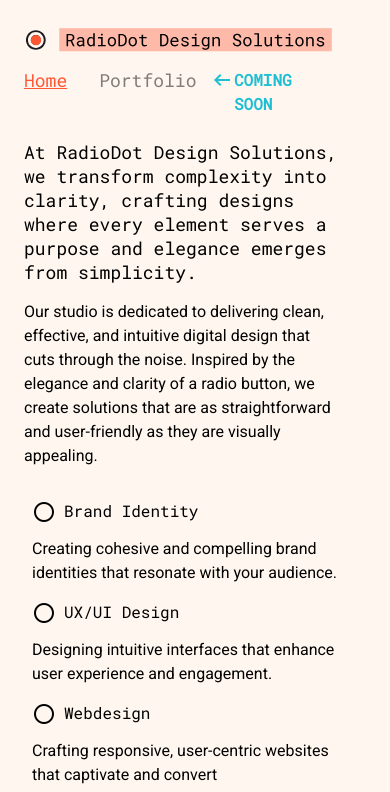
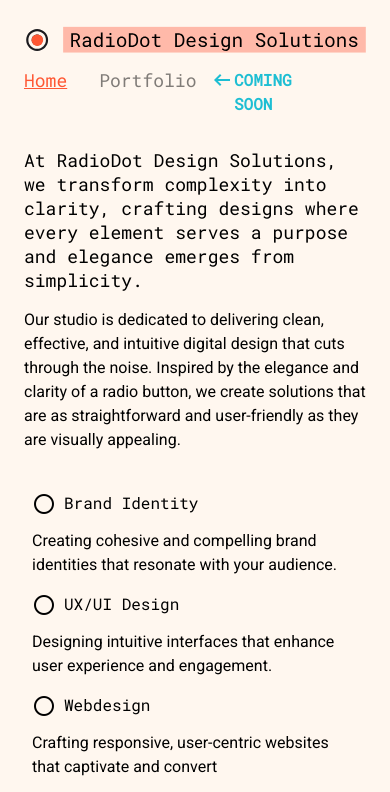
Before and after one commit to tatigr1010/radioDot, a plain HTML site: page index.html in a window 390 px wide. Shown: the top 792 px of the page. Drawn offline with nearby package versions, Linux system fonts and the light colour scheme.

Commit message:
responsiveness adjustments
margin removal for hero section

```diff
--- a/styles.css
+++ b/styles.css
@@ -16,8 +16,8 @@ body {
 
 @media (max-width: 768px) {
     body {
-        padding: 32px 32px 0px 32px;
-        gap: 32px;
+        padding: 24px 24px 0px 24px;
+        gap: 48px;
         width:100%;
     }
 }
@@ -25,7 +25,7 @@ body {
 @media (max-width: 390px) {
     body {
         padding: 24px 24px 0px 24px;
-        gap: 24px;
+        gap: 32px;
         width:100%;
     }
 }
@@ -95,7 +95,7 @@ header .logo img {
         text-align: left;
 
         right: 300px;
-        top: 80px;
+        top: 70px;
         display: flex;
     }
 
@@ -112,7 +112,7 @@ header .logo img {
     .coming-soon {
         font-size: 10px;
         left: 220px;
-        top: 80px;
+        top: 70px;
         display: flex;
     }
 
@@ -155,14 +155,14 @@ header .logo img {
 
 @media (max-width: 768px) {
     .hero {
-        padding: 32px 32px 32px 0px;
+        /* padding: 32px 32px 32px 0px; */
         gap: 32px;
     }
 }
 
 @media (max-width: 390px) {
     .hero {
-        padding: 24px 24px 24px 0px;
+        padding: 24px 0px 32px 0px;
         gap: 24px;
     }
 }
@@ -173,7 +173,7 @@ header .logo img {
     padding: 0 0 24px  0;
     justify-content: left;
     text-align: left;
-    max-width: 90%;
+    /* max-width: 90%; */
 }
 
 @media (max-width: 768px) {
```
